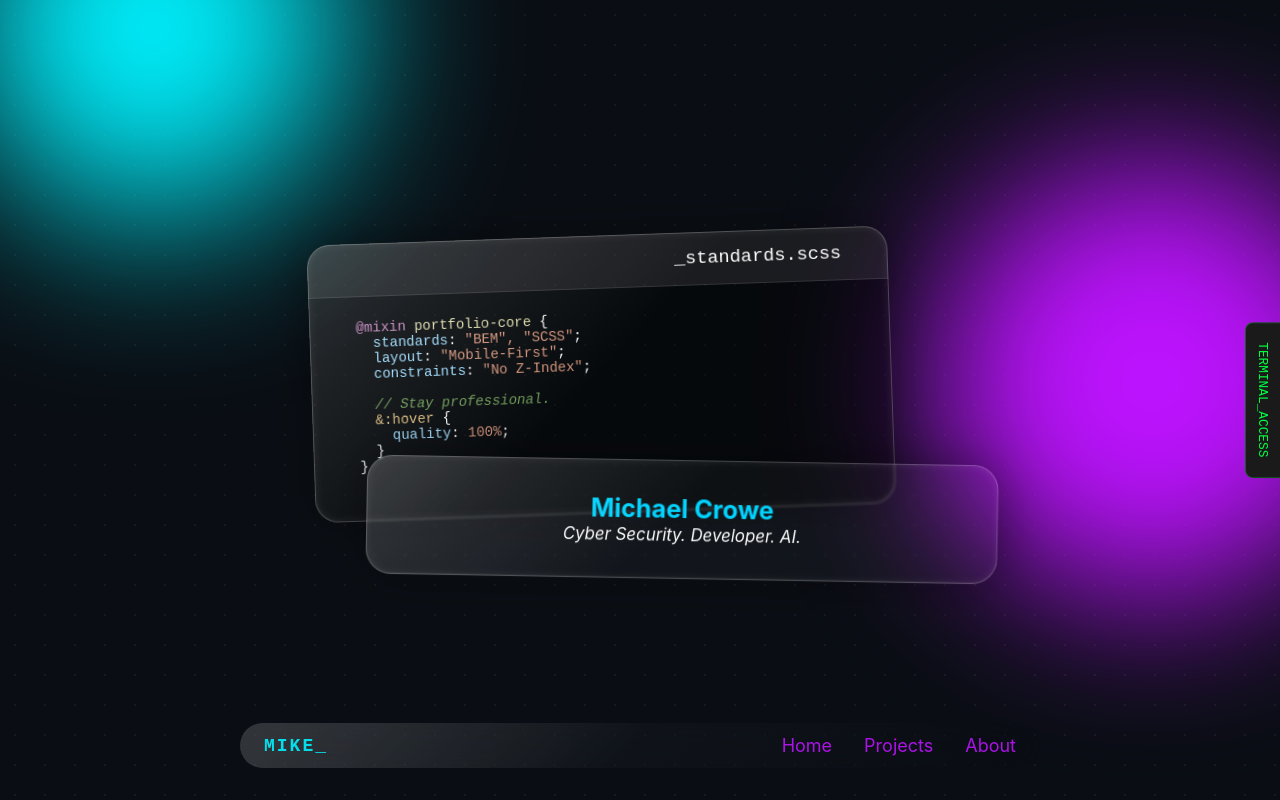
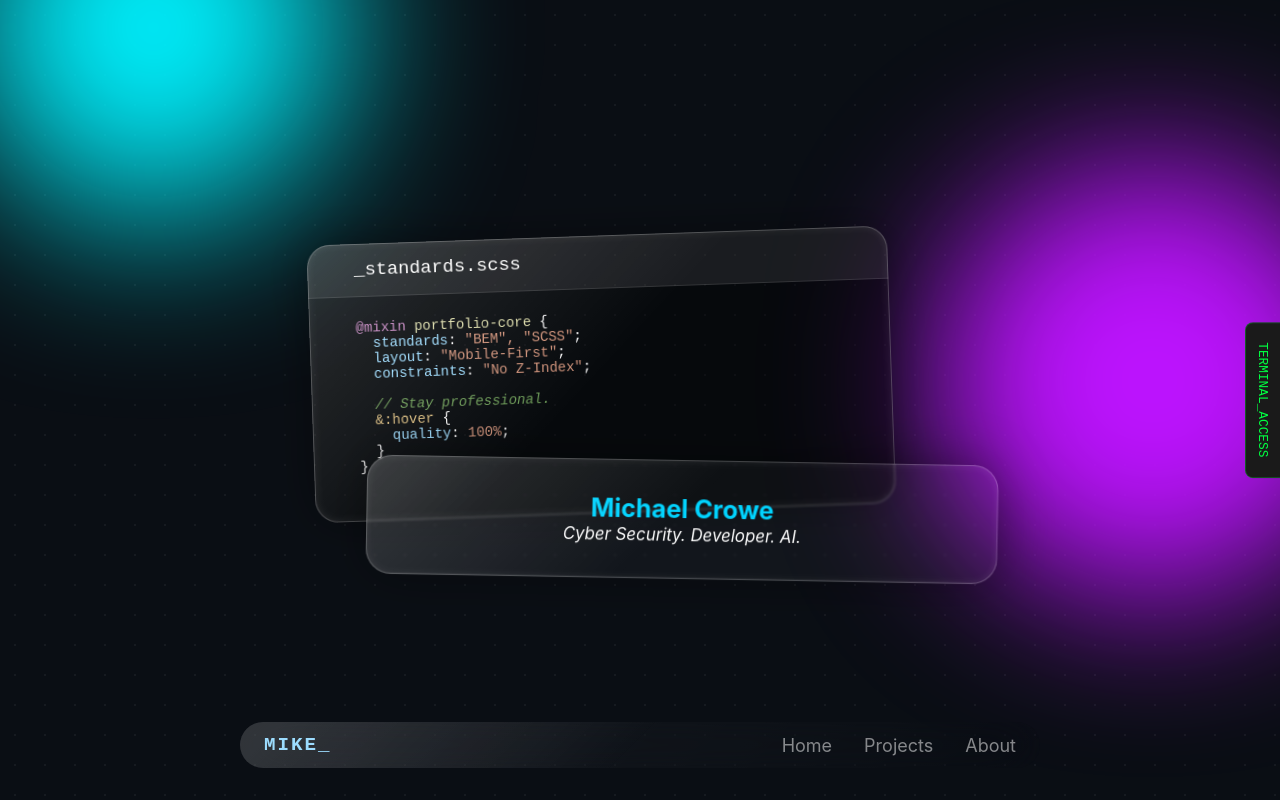
Before and after one commit to michael-crowe/michael-crowe.github.io, a React (Vite) app: page /#/ in a window 1280 px wide. Built offline with nearby package versions, Linux system fonts and the light colour scheme.

Commit message:
adjust colors in navbar, adjust fonts, fixed typos in styles

```diff
--- a/src/assets/styles/abstract/_variables.scss
+++ b/src/assets/styles/abstract/_variables.scss
@@ -7,8 +7,19 @@ $alert-red: #ff3e3e; // Security Breach red
 $dark-gray: #1a1a1a; // Card background
 $dark-gray-header: #0a0a0a; //used in terminal
 
+// vscode colors
+// VS Code "Dark+" Palette
+$code-val: #ce9178;  // The Salmon/Orange color for strings and values
+$code-prop: #9cdcfe; // The Light Blue for properties (e.g., "standards:")
+$code-mix: #c586c0;  // The Purple for @mixins and keywords
+
+// Text colors
+$text-muted: rgba(255, 255, 255, 0.5); // Soft white for inactive links
+$text-main: #ffffff;
+
 // Fonts - Monospoace is key for the "Security" feel
-$code-font: 'Fria Code', 'Courier New', monospace;
+$code-font: 'Fira Code', 'Courier New', monospace;
+$code-prop: #9cdcfe;
 $main-font: 'Inter', sans-serif;
 
 // Effects
--- a/src/components/Navbar/_navbar.scss
+++ b/src/components/Navbar/_navbar.scss
@@ -64,17 +64,18 @@
         font-weight: 500;
         text-decoration: none;
         font-family: $code-font;
-        color: rgba($blob-cyan, 0.9);
+        color: $code-prop;
         letter-spacing: 2px;
+        transition: color 0.3s ease;
 
          &:hover {
-            color: rgba($blob-purple, 0.9) !important;
+            color: $cyber-blue;
 
         }
 
         @media (min-width: 768px) {
             font-weight: 800;
-            font-size: large;
+            font-size: 1.2rem;
         }
     }
 
@@ -99,23 +100,30 @@
         transition: all 0.3s ease;
         display: inline-block;
         position: relative;
-        color: rgba($blob-purple, 0.90);
+        color: $text-muted;
 
         @media (min-width: 768px) {
             font-size: large;
         }
 
         &:hover {
-            color: rgba($blob-cyan, 0.5) !important;
-
-            text-shadow:
-                0 0 10px rgba($blob-purple, 0.90),
-                0 0 20px $blob-purple,
-                0 0 30px rgba($blob-purple, 0.5);
-
-            transform: scale(1.05);
-
+            color: $code-val;
         }
 
+        &--active {
+            color: $text-main;
+            text-shadow: 0 0 10px rgba($cyber-blue, 0.5);
+
+            &::after {
+                content: '';
+                display: block;
+                width: 100%;
+                height: 2px;
+                background: $cyber-blue;
+                box-shadow: 0 0 10px $cyber-blue;
+                margin-top: 4px;
+                border-radius: 2px;
+            }
+        }
     }
 }
--- a/src/pages/Home/Home.jsx
+++ b/src/pages/Home/Home.jsx
@@ -36,11 +36,6 @@ const Home = () => {
                 <div className='hero__glass-card hero__glass-card--code'>
                     <div className="code-editor">
                         <header className="code-editor__header">
-                            <div className="code-editor__controls">
-                                <span className="code-editor__dot code-editor__dot--red"></span>
-                                <span className="code-editor__dot code-editor__dot--yellow"></span>
-                                <span className="code-editor__dot code-editor__dot--green"></span>
-                            </div>
                             <span className="code-editor__file-name">_standards.scss</span>
                         </header>
 
```
